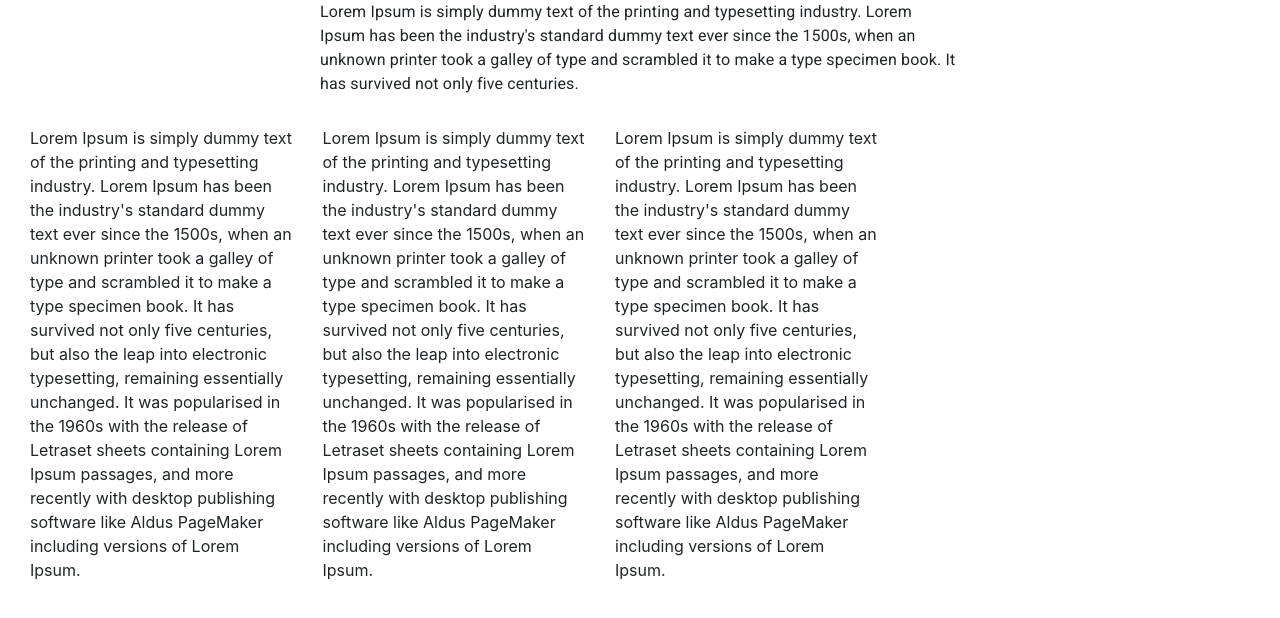
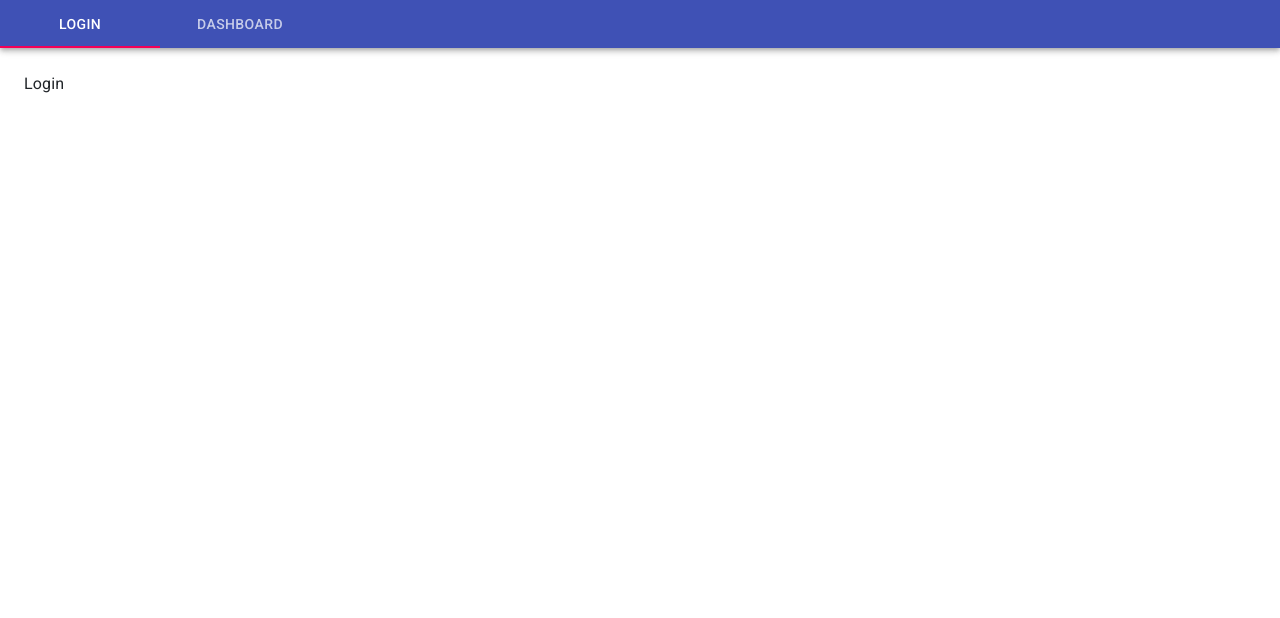
Before and after one commit to Srikanth910/sparkWeb, a React (Create React App) app: page / in a window 1280 px wide. Shown: the top 618 px of the page. Built offline with nearby package versions, Linux system fonts and the light colour scheme.

Commit message:
Basic setup

```diff
--- a/src/App.js
+++ b/src/App.js
@@ -1,59 +1,73 @@
-import React from "react";
-import { Grid, Typography } from "@material-ui/core";
+import React, {useState} from "react";
+import PropTypes from 'prop-types';
+import { AppBar, Tabs, Tab, Typography, Box } from "@material-ui/core";
+
+import Login from './components/Login';
+import Dashboard from './components/Dashboard';
+
+function a11yProps(index) {
+
+  return {
+    id: `simple-tab-${index}`,
+    'aria-controls': `simple-tabpanel-${index}`,
+  };
+}
+
+function TabPanel(props) {
+  const { children, value, index, ...other } = props;
+
+  return (
+    <div
+      role="tabpanel"
+      hidden={value !== index}
+      id={`simple-tabpanel-${index}`}
+      aria-labelledby={`simple-tab-${index}`}
+      {...other}
+    >
+      {value === index && (
+        <Box p={3}>
+          <Typography>{children}</Typography>
+        </Box>
+      )}
+    </div>
+  );
+}
+
+TabPanel.propTypes = {
+  children: PropTypes.node,
+  index: PropTypes.any.isRequired,
+  value: PropTypes.any.isRequired,
+};
 
 function App() {
+  const [value, setValue] = useState(0);
+
+  const handleChange = (event, newValue) => {
+    setValue(newValue);
+  };
+
   return (
     <div className="App">
-      <Grid container>
-        <Grid item lg={3}></Grid>
-        <Grid item lg={6} xs={11} md={9} sm={10}>
-          <Typography>
-            Lorem Ipsum is simply dummy text of the printing and typesetting
-            industry. Lorem Ipsum has been the industry's standard dummy text
-            ever since the 1500s, when an unknown printer took a galley of type
-            and scrambled it to make a type specimen book. It has survived not
-            only five centuries.
-          </Typography>
-        </Grid>
-      </Grid>
-
-      <div class="container" style={{margin:'30px', padding: '0px'}}>
-        <div class="row">
-          <div class="col-lg-3 col-md-6 col-sm-9 col-xs-11">
-            Lorem Ipsum is simply dummy text of the printing and typesetting
-            industry. Lorem Ipsum has been the industry's standard dummy text
-            ever since the 1500s, when an unknown printer took a galley of type
-            and scrambled it to make a type specimen book. It has survived not
-            only five centuries, but also the leap into electronic typesetting,
-            remaining essentially unchanged. It was popularised in the 1960s
-            with the release of Letraset sheets containing Lorem Ipsum passages,
-            and more recently with desktop publishing software like Aldus
-            PageMaker including versions of Lorem Ipsum.
-          </div>
-          <div class="col-lg-3 col-md-6 col-sm-9 col-xs-11">
-            Lorem Ipsum is simply dummy text of the printing and typesetting
-            industry. Lorem Ipsum has been the industry's standard dummy text
-            ever since the 1500s, when an unknown printer took a galley of type
-            and scrambled it to make a type specimen book. It has survived not
-            only five centuries, but also the leap into electronic typesetting,
-            remaining essentially unchanged. It was popularised in the 1960s
-            with the release of Letraset sheets containing Lorem Ipsum passages,
-            and more recently with desktop publishing software like Aldus
-            PageMaker including versions of Lorem Ipsum.
-          </div>
-          <div class="col-lg-3 col-md-6 col-sm-9 col-xs-11">
-            Lorem Ipsum is simply dummy text of the printing and typesetting
-            industry. Lorem Ipsum has been the industry's standard dummy text
-            ever since the 1500s, when an unknown printer took a galley of type
-            and scrambled it to make a type specimen book. It has survived not
-            only five centuries, but also the leap into electronic typesetting,
-            remaining essentially unchanged. It was popularised in the 1960s
-            with the release of Letraset sheets containing Lorem Ipsum passages,
-            and more recently with desktop publishing software like Aldus
-            PageMaker including versions of Lorem Ipsum.
-          </div>
-        </div>
-      </div>
+      <AppBar position="static">
+        <Tabs
+          value={value}
+          onChange={handleChange}
+          aria-label="simple tabs example"
+        >
+          <Tab label="Login" {...a11yProps(0)} />
+          <Tab label="Dashboard" {...a11yProps(1)} />
+          {/* <Tab label="Item Three" {...a11yProps(2)} /> */}
+        </Tabs>
+      </AppBar>
+      <TabPanel value={value} index={0}>
+        <Login />
+      </TabPanel>
+      <TabPanel value={value} index={1}>
+        <Dashboard />
+      </TabPanel>
+      {/* <TabPanel value={value} index={2}>
+        Item Three
+      </TabPanel> */}
     </div>
   );
 }
--- a/src/components/Dashboard.jsx
+++ b/src/components/Dashboard.jsx
@@ -0,0 +1,16 @@
+import React from 'react';
+// import PropTypes from 'prop-types';
+
+const Dashboard = props => {
+    return (
+        <div>
+            Dashboard
+        </div>
+    );
+};
+
+Dashboard.propTypes = {
+
+};
+
+export default Dashboard;
--- a/src/components/login.jsx
+++ b/src/components/login.jsx
@@ -0,0 +1,16 @@
+import React from 'react';
+// import PropTypes from 'prop-types';
+
+const Login = props => {
+    return (
+        <div>
+            Login
+        </div>
+    );
+};
+
+Login.propTypes = {
+
+};
+
+export default Login;
```
